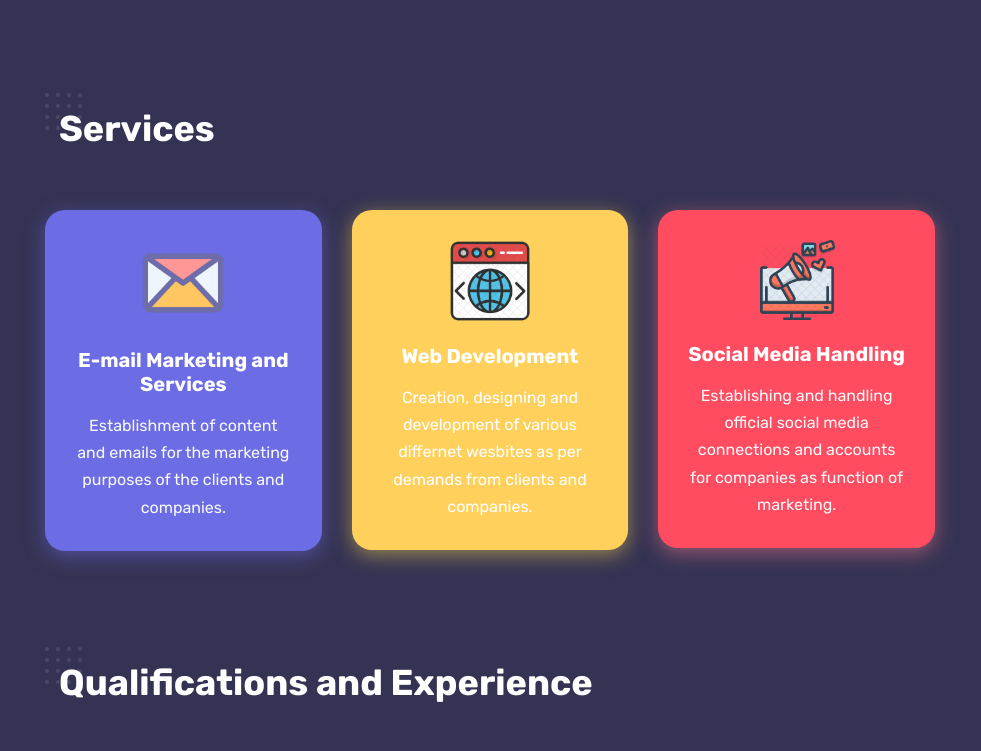
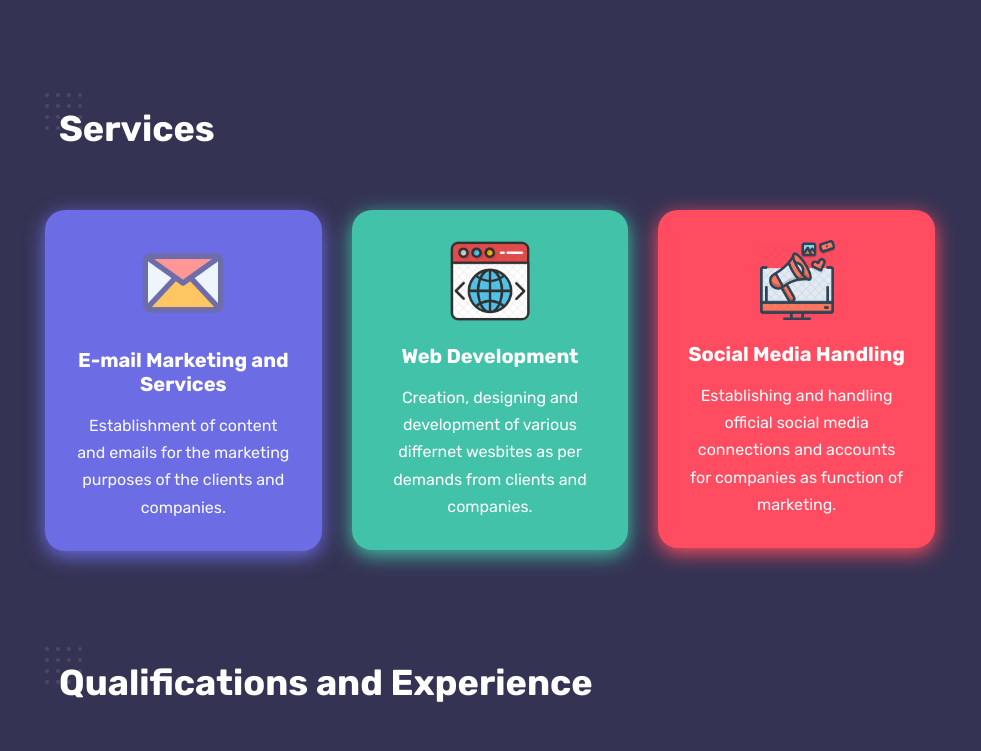
Before and after one commit to rmathurvaishya/portfolio, a plain HTML site: page index.html in a window 1280 px wide. Shown: the part 1485-2236 px from the top of the page, without its empty margins (150-1131 px from the left). Drawn offline with nearby package versions, Linux system fonts and the light colour scheme; files whose address does not match are found by name; a web font is replaced by a local one.

Commit message:
Add files via upload

```diff
--- a/index.html
+++ b/index.html
@@ -196,7 +196,7 @@
 										<span class="float-right">95%</span>
 									</div>
 									<div class="progress">
-										<div class="progress-bar data-background" role="progressbar" aria-valuemin="0" aria-valuemax="100" aria-valuenow="95" data-color="#FFD15C">
+										<div class="progress-bar data-background" role="progressbar" aria-valuemin="0" aria-valuemax="100" aria-valuenow="95" data-color=" rgb(26%, 76%, 66%)">
 										</div>
 									</div>
 									<div class="spacer" data-height="20"></div>
@@ -303,7 +303,7 @@
 
 				<div class="col-md-4">
 					<!-- service box -->
-					<div class="service-box rounded data-background padding-30 text-center shadow-yellow" data-color="#FFD15C">
+					<div class="service-box rounded data-background padding-30 text-center shadow-yellow" data-color="rgb(26%, 76%, 66%)">
 						<img src="web.png" style="width:82px;" alt="" />
 						<h3 class="mb-3 mt-0">Web Development</h3>
 						<p class="mb-0">Creation, designing and development of various differnet wesbites as per demands from clients and companies.</p>
@@ -518,9 +518,10 @@
 						<a href="http://kanaktoolagra.com/index.php" target="_blank"><img src="kanaktools.png" style="margin:auto;padding-top: 40px;   alt="customer-name" />	</a>
 					</div>
 					<a href="http://kanaktoolagra.com/index.php" target="_blank"><h4 class="mt-3 mb-0">Kanak Tools Agra</h4></a>
+
 				</div>
 			</div>
-<br>
+
 			<div class="row">
 				<div class="col-md-3 col-6">
 					<!-- client item -->
--- a/style.css
+++ b/style.css
@@ -2265,18 +2265,18 @@ body.dark .blog-page-section .blog-single {
 }
 
 .shadow-blue {
-  -webkit-box-shadow: 0px 5px 20px 0px rgba(108, 108, 229, 0.5);
-  box-shadow: 0px 5px 20px 0px rgba(108, 108, 229, 0.5);
+  -webkit-box-shadow: 0px 5px 20px 0px #6C6CE5;
+  box-shadow: 0px 5px 20px 0px #6C6CE5;
 }
 
 .shadow-pink {
-  -webkit-box-shadow: 0px 5px 20px 0px rgba(249, 123, 139, 0.5);
-  box-shadow: 0px 5px 20px 0px rgba(249, 123, 139, 0.5);
+  -webkit-box-shadow: 0px 5px 20px 0px #FF4C60;
+  box-shadow: 0px 5px 20px 0px #FF4C60;
 }
 
 .shadow-yellow {
-  -webkit-box-shadow: 0px 5px 20px 0px rgba(249, 215, 76, 0.5);
-  box-shadow: 0px 5px 20px 0px rgba(249, 215, 76, 0.5);
+  -webkit-box-shadow: 0px 5px 20px 0px rgb(26%, 76%, 66%);
+  box-shadow: 0px 5px 20px 0px          rgb(26%, 76%, 66%)
 }
 
 .padding-30 {
```
